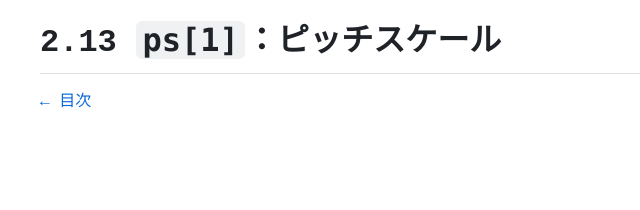
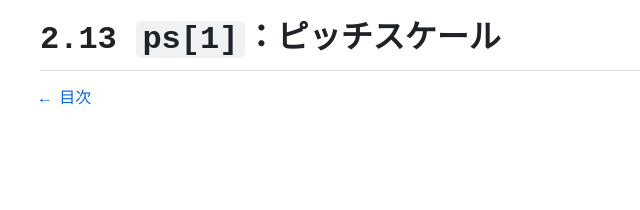
Before and after one commit to lineardrive/V3MMLmanual, a Jekyll site: the page built from docs/ch02/2_13.md, in a window 1280 px wide. Shown: the top 210 px of the page, without its empty margins (0-640 px from the left). Built offline with Jekyll 4.4.1, drawn with Linux system fonts in a browser that asks for light colours; some web fonts are replaced; our own code applies the rules of GitHub Pages for plain Markdown files.

Commit message:
Force slashed zero globally with !important

```diff
--- a/docs/_layouts/default.html
+++ b/docs/_layouts/default.html
@@ -9,7 +9,7 @@
   <link rel="stylesheet" href="{{ '/assets/css/github-markdown.css' | relative_url }}">
   <style>
     body { max-width: 980px; margin: 0 auto; padding: 20px 40px; }
-    .markdown-body, .markdown-body * { font-family: "M PLUS 1 Code", ui-monospace, monospace; font-feature-settings: "zero" 1; }
+    .markdown-body, .markdown-body * { font-family: "M PLUS 1 Code", ui-monospace, monospace !important; font-feature-settings: "zero" 1 !important; }
   </style>
 </head>
 <body class="markdown-body">
```
